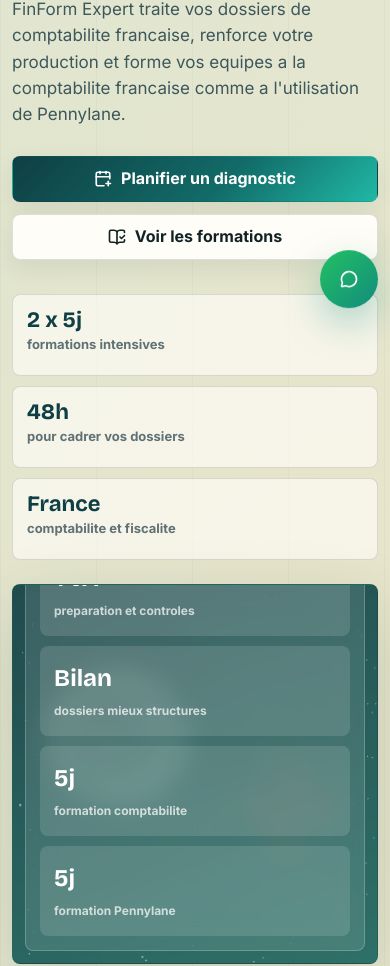
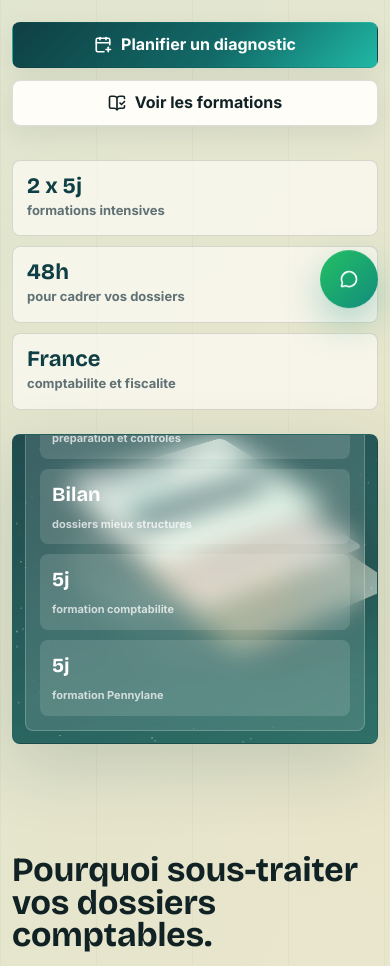
Before and after one commit to SAGESPRIME/esaycompta, a plain HTML site: page index.html in a window 390 px wide. Shown: the part 523-1489 px from the top of the page. Drawn offline with nearby package versions, Linux system fonts and the light colour scheme.

Commit message:
Optimize mobile hero and add 3D header visual

```diff
--- a/index.html
+++ b/index.html
@@ -230,6 +230,8 @@
     .hero-visual {
       position: relative;
       min-height: 540px;
+      display: grid;
+      place-items: center;
       border: 1px solid rgba(15, 63, 68, .18);
       border-radius: 8px;
       overflow: hidden;
@@ -240,12 +242,109 @@
       isolation: isolate;
     }
 
+    .hero-visual::after {
+      content: "";
+      position: absolute;
+      inset: 0;
+      z-index: 0;
+      background:
+        linear-gradient(115deg, rgba(255,255,255,.12) 0 1px, transparent 1px 84px),
+        radial-gradient(circle at 50% 45%, rgba(216, 247, 229, .20), transparent 42%);
+      pointer-events: none;
+    }
+
     #hero-canvas {
       position: absolute;
       inset: 0;
       width: 100%;
       height: 100%;
       z-index: 0;
+    }
+
+    .scene-3d {
+      position: relative;
+      z-index: 1;
+      width: min(72%, 360px);
+      aspect-ratio: 1;
+      perspective: 900px;
+      transform-style: preserve-3d;
+    }
+
+    .orbit {
+      position: absolute;
+      inset: 8%;
+      border: 1px solid rgba(255, 255, 255, .24);
+      border-radius: 50%;
+      transform: rotateX(64deg) rotateZ(-18deg);
+      animation: orbitSpin 12s linear infinite;
+    }
+
+    .orbit::before,
+    .orbit::after {
+      content: "";
+      position: absolute;
+      width: 12px;
+      height: 12px;
+      border-radius: 50%;
+      background: var(--gold);
+      box-shadow: 0 0 24px rgba(234, 184, 70, .75);
+    }
+
+    .orbit::before { left: 10%; top: 17%; }
+    .orbit::after { right: 12%; bottom: 16%; background: var(--teal); }
+
+    .doc-stack {
+      position: absolute;
+      inset: 13%;
+      transform-style: preserve-3d;
+      animation: floatStack 5.8s ease-in-out infinite;
+    }
+
+    .doc-card-3d {
+      position: absolute;
+      inset: 0;
+      display: grid;
+      align-content: start;
+      gap: 14px;
+      padding: 22px;
+      border: 1px solid rgba(255, 255, 255, .35);
+      border-radius: 8px;
+      background: linear-gradient(145deg, rgba(255, 253, 247, .96), rgba(216, 247, 229, .88));
+      box-shadow: 0 26px 70px rgba(0, 0, 0, .22);
+      transform: rotateX(58deg) rotateZ(-35deg) translateZ(60px);
+    }
+
+    .doc-card-3d:nth-child(2) {
+      background: linear-gradient(145deg, rgba(255, 213, 205, .92), rgba(255, 253, 247, .88));
+      transform: rotateX(58deg) rotateZ(-35deg) translate3d(22px, 26px, 20px);
+      opacity: .78;
+    }
+
+    .doc-card-3d:nth-child(3) {
+      background: linear-gradient(145deg, rgba(234, 184, 70, .82), rgba(255, 253, 247, .9));
+      transform: rotateX(58deg) rotateZ(-35deg) translate3d(44px, 52px, -18px);
+      opacity: .58;
+    }
+
+    .doc-line {
+      height: 10px;
+      border-radius: 99px;
+      background: rgba(15, 63, 68, .22);
+    }
+
+    .doc-line.strong { width: 62%; background: var(--petrol); }
+    .doc-line.mid { width: 84%; }
+    .doc-line.short { width: 48%; background: rgba(32, 184, 165, .55); }
+
+    .doc-total {
+      width: max-content;
+      margin-top: auto;
+      padding: 8px 10px;
+      border-radius: 8px;
+      color: white;
+      background: var(--petrol);
+      font-size: 12px;
+      font-weight: 900;
     }
 
     .dash {
@@ -691,6 +790,15 @@
     .reveal { opacity: 0; transform: translateY(24px); transition: opacity .65s ease, transform .65s ease; }
     .reveal.is-visible { opacity: 1; transform: none; }
 
+    @keyframes floatStack {
+      0%, 100% { transform: translate3d(0, 0, 0) rotateY(-8deg); }
+      50% { transform: translate3d(0, -16px, 0) rotateY(8deg); }
+    }
+
+    @keyframes orbitSpin {
+      to { transform: rotateX(64deg) rotateZ(342deg); }
+    }
+
     @media (max-width: 1024px) {
       .nav-inner { flex-wrap: wrap; padding: 10px 0; }
       .nav-links {
@@ -703,6 +811,7 @@
       .nav-links::-webkit-scrollbar { display: none; }
       .hero, .split, .section-title, .cta { grid-template-columns: 1fr; }
       .hero-visual { min-height: 430px; }
+      .scene-3d { width: min(58%, 330px); }
       .bento, .cards, .pricing, .testimonials { grid-template-columns: repeat(2, minmax(0, 1fr)); }
       .service.wide { grid-row: auto; }
       .stats, .steps { grid-template-columns: repeat(2, minmax(0, 1fr)); }
@@ -715,16 +824,33 @@
       .nav .btn { min-height: 40px; padding: 0 12px; font-size: 13px; }
       .section { width: min(100% - 24px, var(--max)); padding: 64px 0; }
       .hero { width: min(100% - 24px, var(--max)); min-height: auto; padding: 34px 0 46px; gap: 24px; }
-      .hero h1 { font-size: 48px; }
+      .hero h1 { font-size: 41px; line-height: 1; }
       .hero-copy { font-size: 17px; }
       .trust-row, .cards, .bento, .steps, .stats, .testimonials, .pricing, .footer { grid-template-columns: 1fr; }
-      .hero-visual { min-height: 380px; }
+      .hero-visual { min-height: 330px; }
+      .scene-3d { width: min(76%, 280px); transform: translateY(-34px); }
       .dash { inset: auto 12px 12px 12px; padding: 14px; }
       .dash-grid { grid-template-columns: 1fr; }
+      .metric { padding: 10px 12px; }
+      .metric b { font-size: 20px; }
+      .metric span { font-size: 11px; }
       .cta { width: min(100% - 24px, var(--max)); padding: 28px 18px; }
       .hero-actions .btn, .cta-actions .btn { width: 100%; }
       .whatsapp-widget { right: 12px; bottom: 12px; }
       .whatsapp-toggle { width: 58px; height: 58px; }
+    }
+
+    @media (max-width: 420px) {
+      .hero h1 { font-size: 36px; }
+      .eyebrow { width: 100%; font-size: 12px; }
+      .trust-item { min-height: 72px; }
+      .hero-visual { min-height: 310px; }
+      .scene-3d { width: min(82%, 250px); transform: translateY(-38px); }
+      .doc-card-3d { padding: 16px; }
+      .dash h2 { font-size: 22px; }
+      .dash-top { align-items: flex-start; }
+      .status { font-size: 11px; }
+      .whatsapp-panel { width: calc(100vw - 24px); }
     }
 
     @media (prefers-reduced-motion: reduce) {
@@ -734,6 +860,7 @@
         scroll-behavior: auto !important;
         transition-duration: .001ms !important;
       }
+      .orbit, .doc-stack, .whatsapp-toggle, .whatsapp-toggle::before { animation: none !important; }
     }
   </style>
   <script type="application/ld+json">
@@ -786,6 +913,27 @@
 
       <div class="hero-visual reveal" aria-label="Tableau de bord FinForm Expert">
         <canvas id="hero-canvas"></canvas>
+        <div class="scene-3d" aria-hidden="true">
+          <div class="orbit"></div>
+          <div class="doc-stack">
+            <div class="doc-card-3d">
+              <span class="doc-line strong"></span>
+              <span class="doc-line mid"></span>
+              <span class="doc-line short"></span>
+              <span class="doc-total">Dossier comptable FR</span>
+            </div>
+            <div class="doc-card-3d">
+              <span class="doc-line strong"></span>
+              <span class="doc-line mid"></span>
+              <span class="doc-line short"></span>
+            </div>
+            <div class="doc-card-3d">
+              <span class="doc-line strong"></span>
+              <span class="doc-line mid"></span>
+              <span class="doc-line short"></span>
+            </div>
+          </div>
+        </div>
         <div class="dash">
           <div class="dash-top">
             <h2>Dossiers clients</h2>
```
